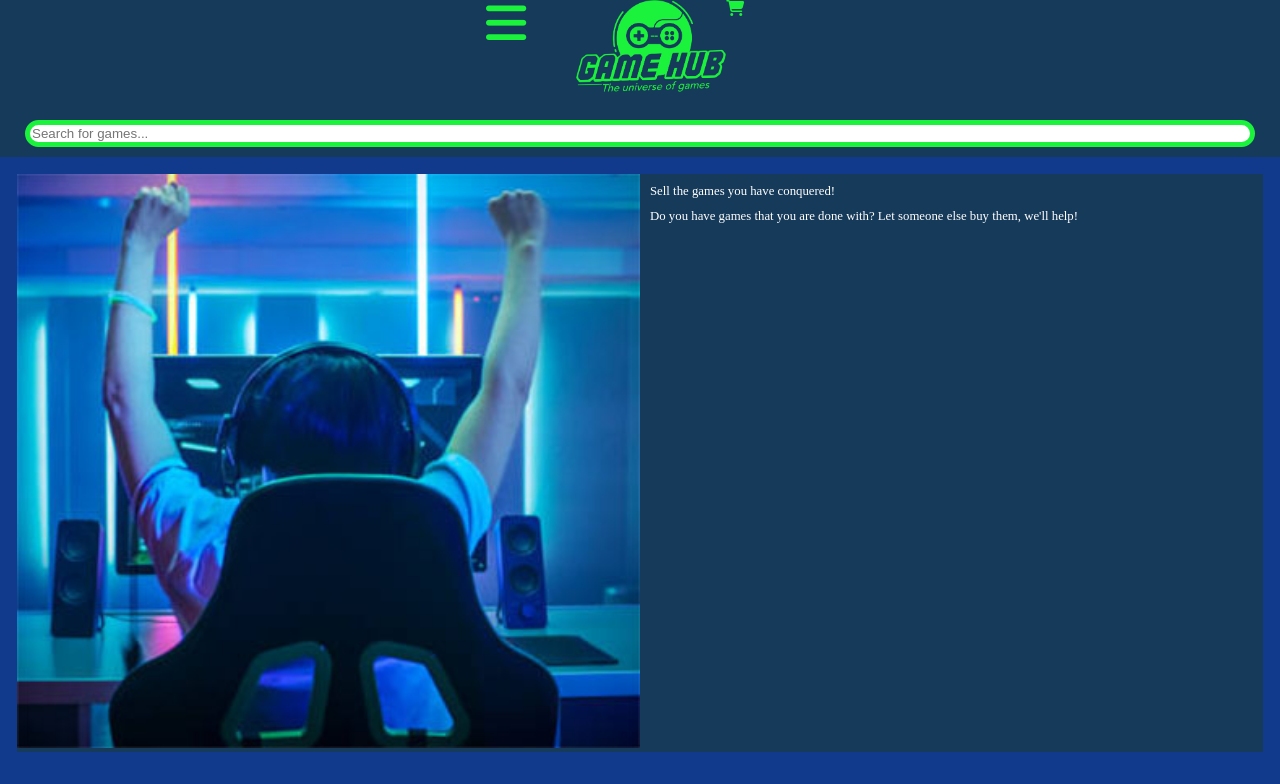
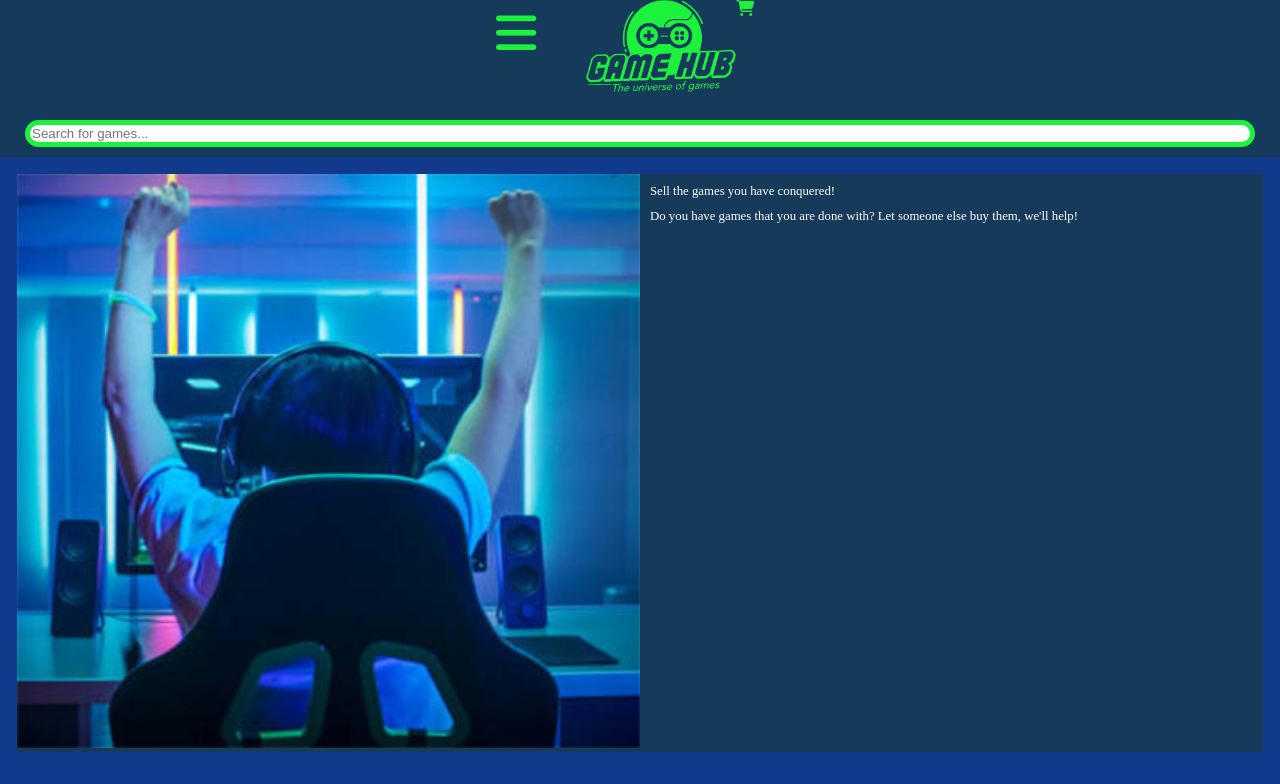
Before and after one commit to Noroff-FEU-Assignments/cross-course-project-benjaminlondal, a plain HTML site: page index.html in a window 1280 px wide. Shown: the top 784 px of the page. Drawn offline with Linux system fonts and the light colour scheme.

Commit message:
Update styles.css

```diff
--- a/css/styles.css
+++ b/css/styles.css
@@ -53,6 +53,7 @@ header div {
 .hamburger-menu {
     font: normal normal normal 46px/1 FontAwesome;
     transform: translateX(-50px);
+    margin: 10px 0 0 20px;
 }
 
 
```
